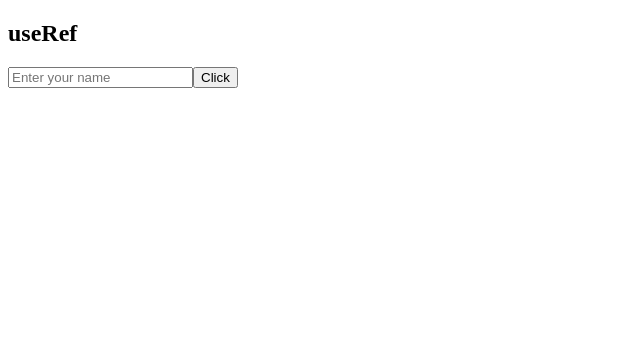
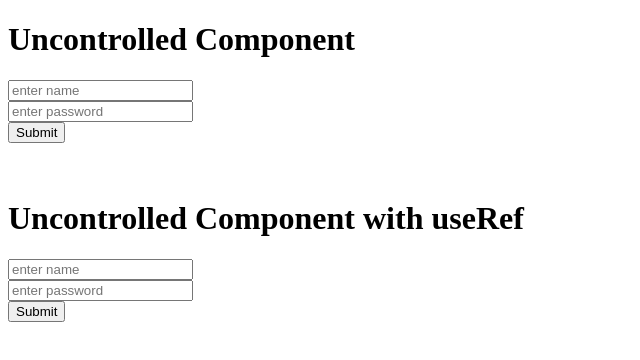
Before and after one commit to Raksha-coder/ReactPractice, a React (Vite) app: page / in a window 1280 px wide. Shown: the top 360 px of the page, without its empty margins (0-640 px from the left). Built offline with nearby package versions, Linux system fonts and the light colour scheme.

Commit message:
uncontrolled component and with useRef.

```diff
--- a/src/App.jsx
+++ b/src/App.jsx
@@ -1,4 +1,4 @@
-import UseRef from "./Components/UseRef"
+import UncontrolledComp from "./Components/UncontrolledComp"
 function App() {
   return (
     <>
@@ -15,7 +15,8 @@ function App() {
       {/* <h1 className='heading'>App Profile : Here we do not imported the style.css but it will still apply it's</h1>
       <UserProfile /> */}
       {/* <StyledComponent /> */}
-      <UseRef />
+      {/* <UseRef /> */}
+      <UncontrolledComp />
     </>
   )
 }
--- /dev/null
+++ b/src/Components/UncontrolledComp.jsx
@@ -0,0 +1,63 @@
+import React, { useRef } from 'react'
+
+const UncontrolledComp = () => {
+
+    const userRef = useRef("");
+    const passwordRef = useRef("");
+
+  function handleSubmit(event){
+    event.preventDefault();
+    const user = document.querySelector("#user").value;
+    const password = document.querySelector("#password").value;
+
+    console.log("Submitted",user,password);
+
+  }
+
+    function handleSubmitRef(event){
+     event.preventDefault();
+     const user = userRef.current.value;
+     const pass = passwordRef.current.value;
+
+    console.log("Submitted",user,pass);
+
+  }
+
+  return (
+    <>
+     <div>
+      <h1>Uncontrolled Component</h1>
+      <form action="" method="post" onSubmit={handleSubmit}>
+        <input type="text" placeholder='enter name' id='user' />
+        <br />
+        <input type="password" placeholder='enter password' id='password'/>
+        <br />
+        <button>Submit</button>
+      </form>
+    </div>
+
+<br />
+<br />
+    <div>
+        <h1>Uncontrolled Component with useRef</h1>
+        <form action="" method="post" onSubmit={handleSubmitRef}>
+            <input ref={userRef} type="text" placeholder='enter name' />
+            <br />
+            <input ref={passwordRef} type="password" placeholder='enter password' />
+            <br />
+            <button>Submit</button>
+        </form>
+        </div>
+
+
+    </>
+
+  )
+}
+
+export default UncontrolledComp;
+
+
+/*
+event.preventDefault() : Stops default browser behavior (like form submission, link navigation)
+*/
```
